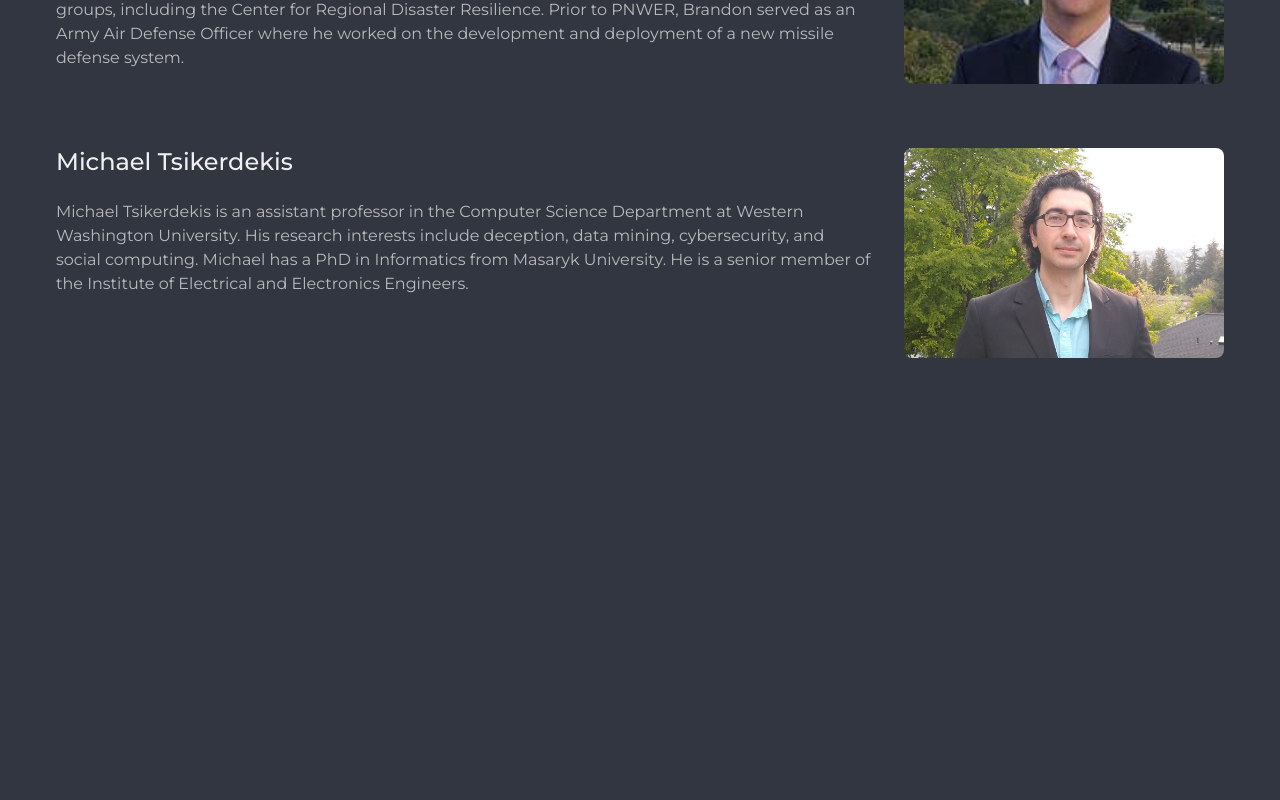
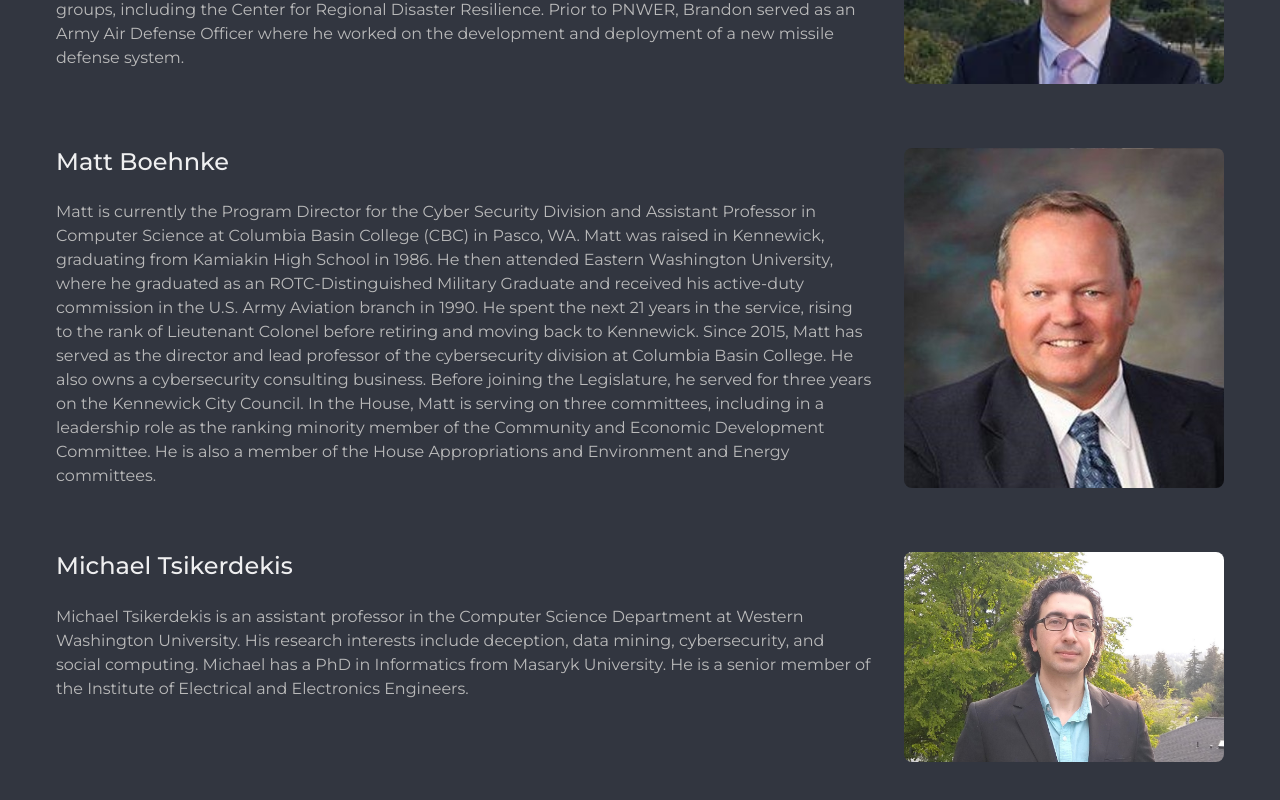
Before and after one commit to pisces-intl/pisces-intl.github.io, a Next.js app: page /about/board in a window 1280 px wide. Shown: the part 1483-2283 px from the top of the page. Before the commit the page ends 1905 px from the top, so only its background shows below. Built offline with nearby package versions, Linux system fonts and the light colour scheme.

Commit message:
update Board Members

```diff
--- a/_data/board-data.js
+++ b/_data/board-data.js
@@ -25,6 +25,11 @@ export const data = [
     url: `/assets/board-members/brandon-hardenbrook.jpg`
   },
   {
+    name: `Matt Boehnke`,
+    description: `Matt is currently the Program Director for the Cyber Security Division and Assistant Professor in Computer Science at Columbia Basin College (CBC) in Pasco, WA. Matt was raised in Kennewick, graduating from Kamiakin High School in 1986. He then attended Eastern Washington University, where he graduated as an ROTC-Distinguished Military Graduate and received his active-duty commission in the U.S. Army Aviation branch in 1990. He spent the next 21 years in the service, rising to the rank of Lieutenant Colonel before retiring and moving back to Kennewick. Since 2015, Matt has served as the director and lead professor of the cybersecurity division at Columbia Basin College. He also owns a cybersecurity consulting business. Before joining the Legislature, he served for three years on the Kennewick City Council. In the House, Matt is serving on three committees, including in a leadership role as the ranking minority member of the Community and Economic Development Committee. He is also a member of the House Appropriations and Environment and Energy committees.`,
+    url: `/assets/board-members/matt-boehnke.jpg`
+  },
+  {
     name: `Michael Tsikerdekis`,
     description: `Michael Tsikerdekis is an assistant professor in the Computer Science Department at Western Washington University. His research interests include deception, data mining, cybersecurity, and social computing. Michael has a PhD in Informatics from Masaryk University. He is a senior member of the Institute of Electrical and Electronics Engineers.`,
     url: `/assets/board-members/michael-tsikerekis.jpg`
```
Also changed, not shown: public/assets/board-members/matt-boehnke.jpg (added).
